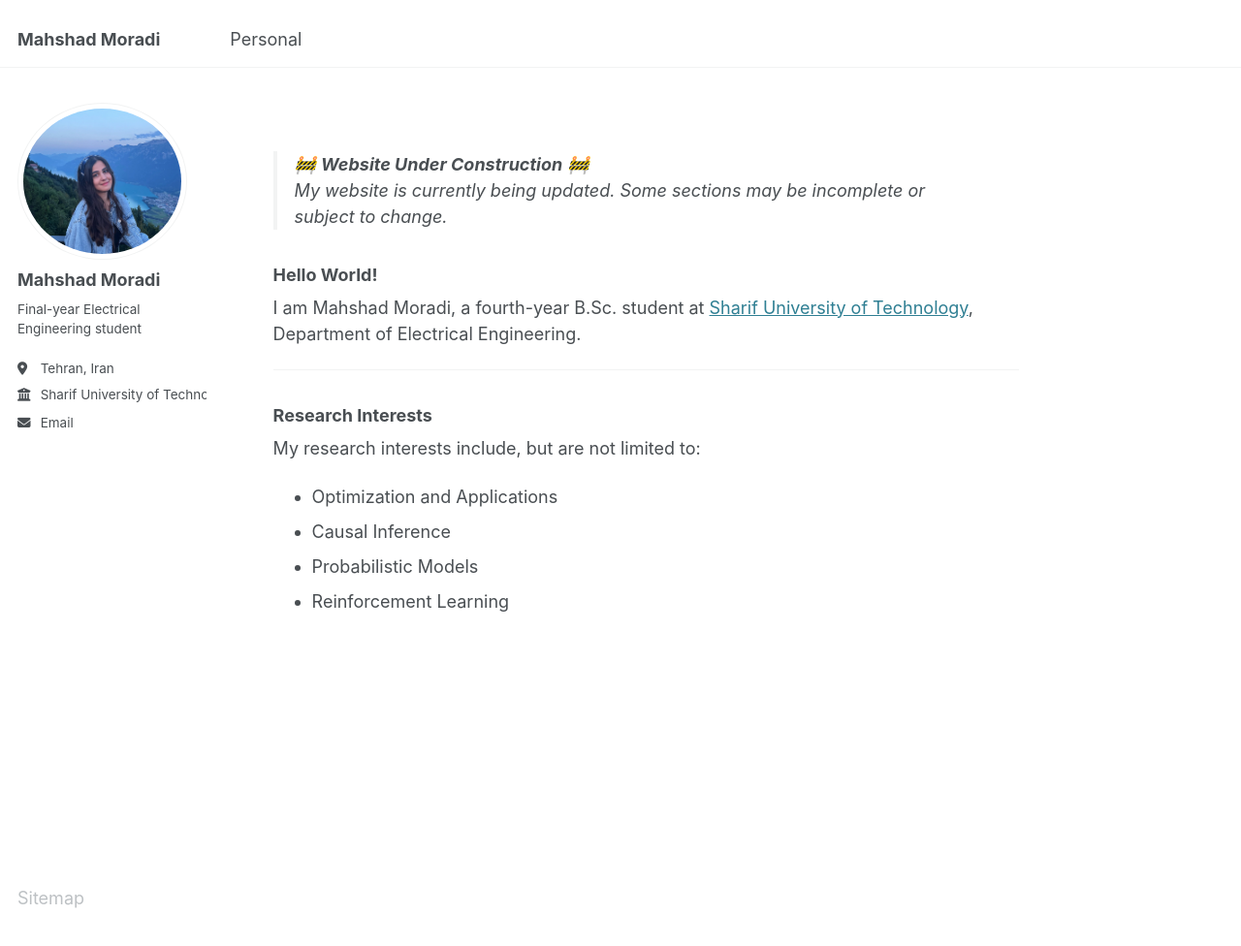
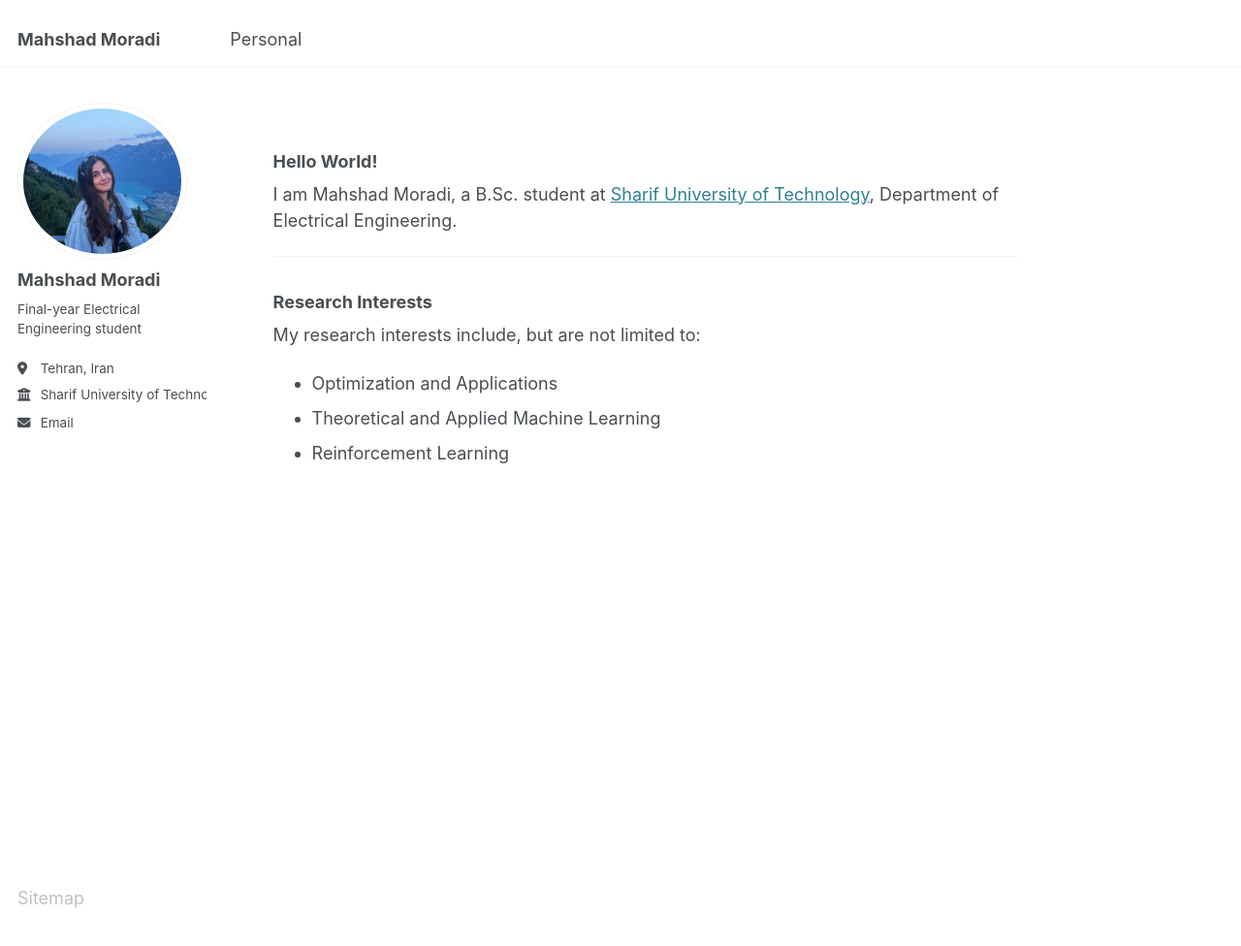
Before and after one commit to mahshadmoradi/mahshadmoradi.github.io, a Jekyll site: the page built from _pages/about.md, in a window 1280 px wide and 1058 px high. Shown: the top 976 px of the window at 97% size. Built offline with Jekyll 4.4.1, drawn with Linux system fonts in a browser that asks for light colours; a script that is not in the unit is left out.

Commit message:
Update about.md

```diff
--- a/_pages/about.md
+++ b/_pages/about.md
@@ -6,12 +6,10 @@ redirect_from:
   - /about/
   - /about.html
 ---
-> 🚧 **Website Under Construction** 🚧
-> My website is currently being updated. Some sections may be incomplete or subject to change.
 
 ### Hello World!
 
-I am Mahshad Moradi, a fourth-year B.Sc. student at [Sharif University of Technology](https://en.sharif.ir), Department of Electrical Engineering.
+I am Mahshad Moradi, a  B.Sc. student at [Sharif University of Technology](https://en.sharif.ir), Department of Electrical Engineering.
 
 ---
 
@@ -20,6 +18,5 @@ I am Mahshad Moradi, a fourth-year B.Sc. student at [Sharif University of Techno
 My research interests include, but are not limited to:
 
 - Optimization and Applications
-- Causal Inference
-- Probabilistic Models
+- Theoretical and Applied Machine Learning
 - Reinforcement Learning
```
